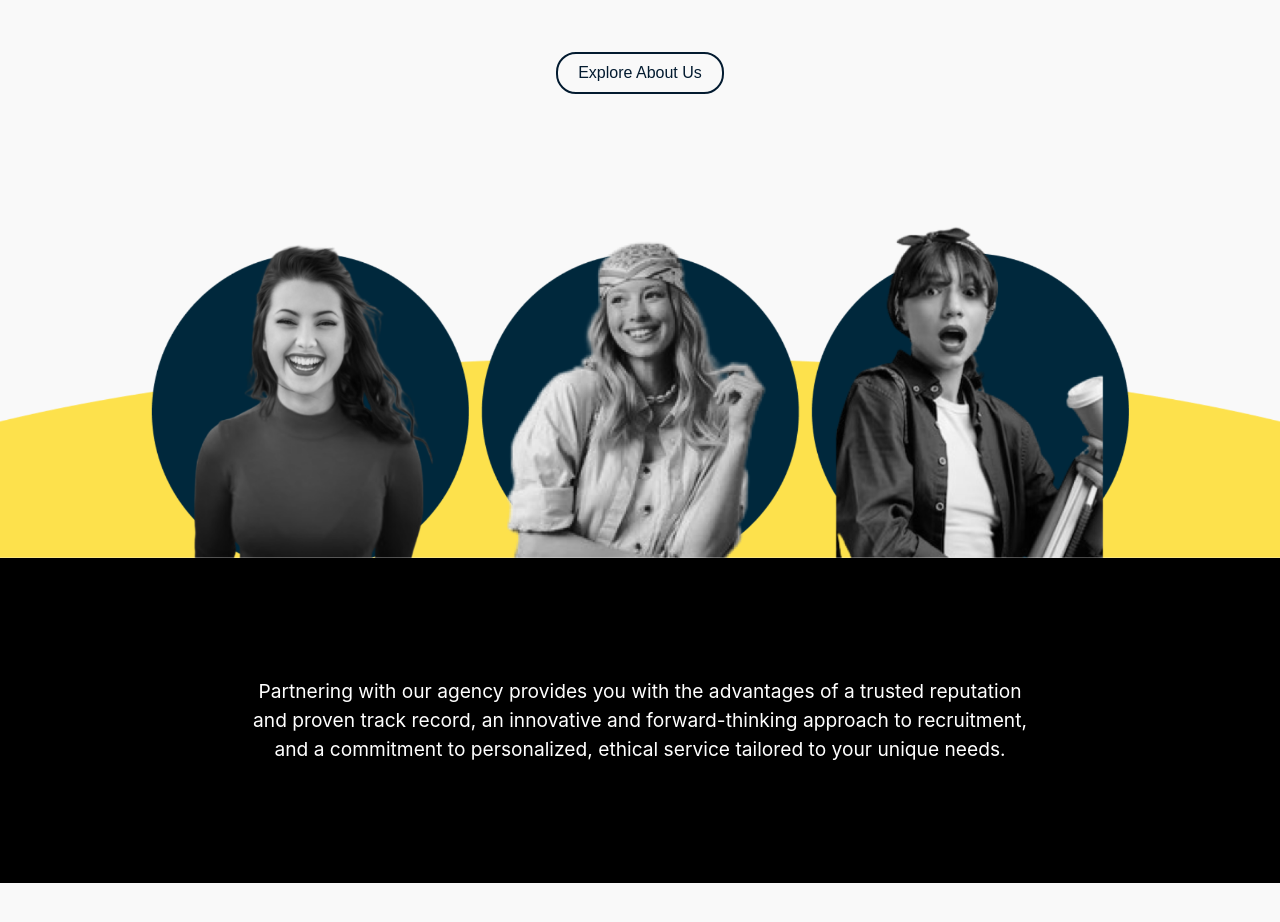
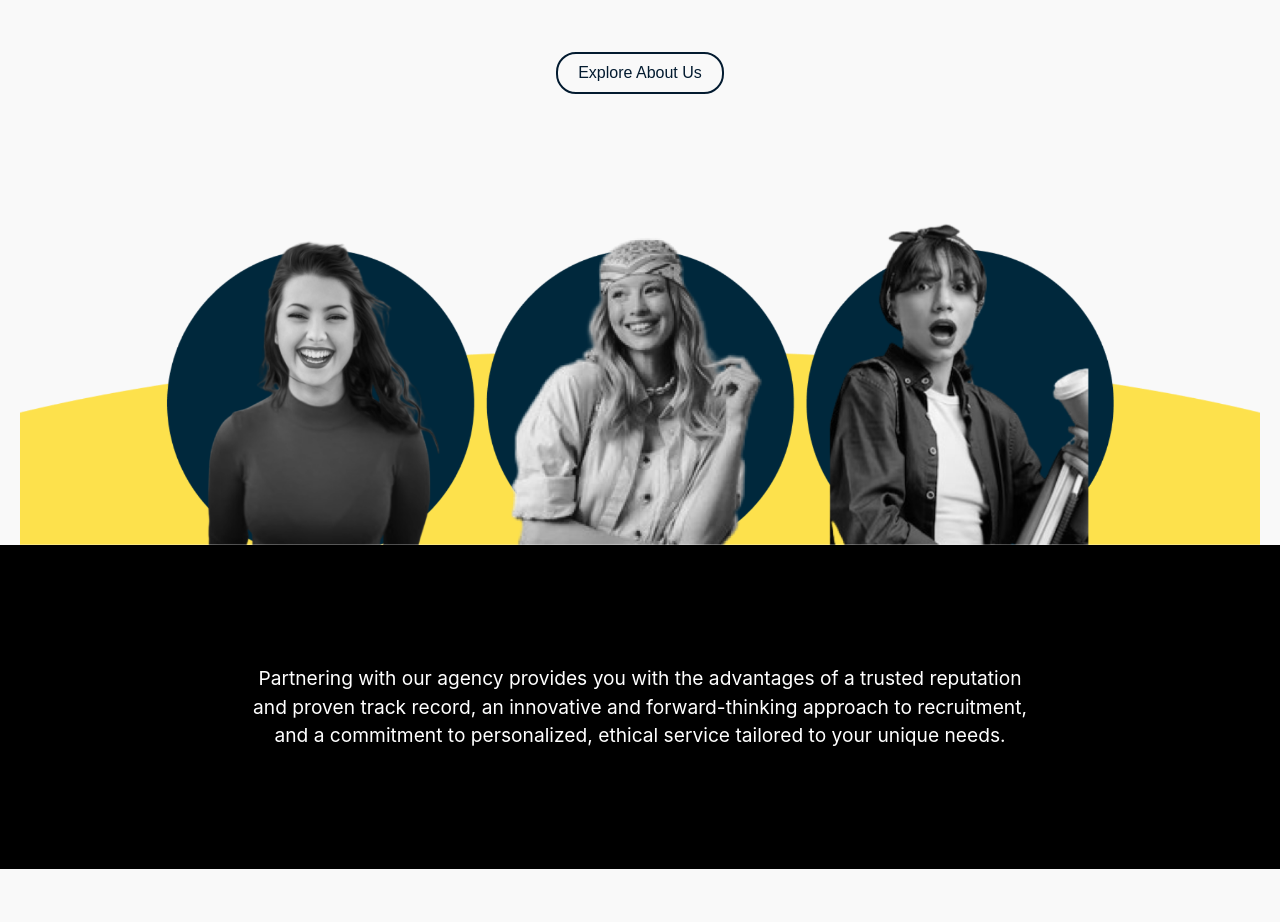
Before and after one commit to GeethSheheran/Prominent-hire, a React (Create React App) app: page / in a window 1280 px wide. Shown: the part 1286-2208 px from the top of the page. Built offline with nearby package versions, Linux system fonts and the light colour scheme.

Commit message:
aboutImg

```diff
--- a/src/About.js
+++ b/src/About.js
@@ -79,7 +79,7 @@ const Button = styled.button`
 `;
 
 const Image = styled.img`
-  max-width: 100vw;
+  max-width: 100%;
   height: auto;
 //   border-radius: 10px;
 `;
```
